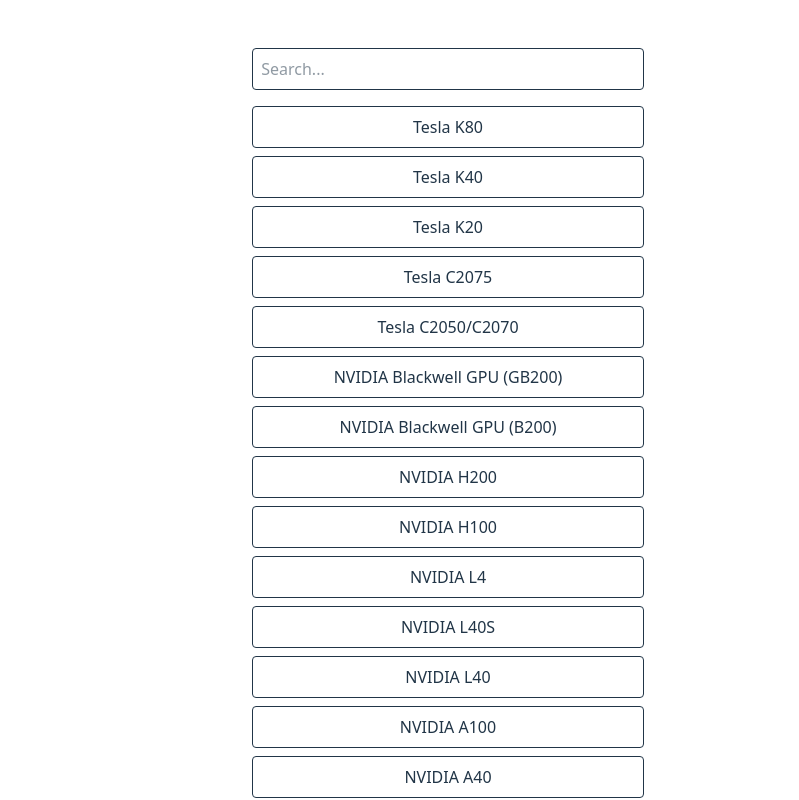
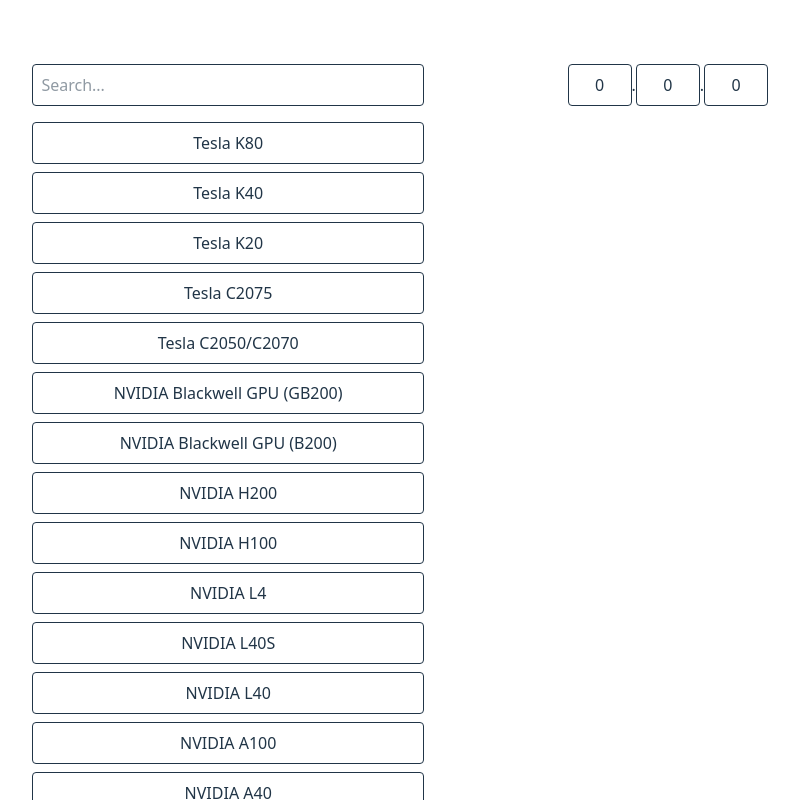
Before and after one commit to mashi6n/cudep-web, a React (Vite) app: page / in a window 1280 px wide. Shown: the top 800 px of the page, without its empty margins (192-991 px from the left). Built offline with nearby package versions, Linux system fonts and the light colour scheme.

Commit message:
feat: version inputを追加

```diff
--- a/src/App.tsx
+++ b/src/App.tsx
@@ -2,6 +2,7 @@
 import { useEffect } from "react"
 import "./App.css"
 import FilterSortList from "./components/FilterSortList"
+import VersionInput from "./components/VersionInput"
 import DepResolver from "./models/DepResolver"
 
 function App() {
@@ -25,10 +26,13 @@
 
   return (
     <>
-      <div>
-        {loading
-          ? <p>Loading...</p>
-          : <FilterSortList items={dep.gpus.map((gpu) => gpu.name)} onSelect={handleSelect} />}
+      <div className="grid md:grid-cols-2 gap-4 p-4">
+        <div>
+          {loading
+            ? <p>Loading...</p>
+            : <FilterSortList items={dep.gpus.map((gpu) => gpu.name)} onSelect={handleSelect} />}
+        </div>
+        <VersionInput onChange={(item) => console.log("Number input changed:", item)} />
       </div>
     </>
   )
--- a/src/components/FilterSortList.tsx
+++ b/src/components/FilterSortList.tsx
@@ -28,6 +28,7 @@
     console.log("Sorted Items:", _sortedItems)
     return _sortedItems
   }, [items, query])
+
   const handleSelect = (item: string) => {
     if (item === selected) {
       setSelected(null)
--- /dev/null
+++ b/src/components/VersionInput.tsx
@@ -0,0 +1,88 @@
+import React, { useEffect, useRef, useState } from "react"
+
+interface VersionInputValue {
+  major: number
+  minor: number
+  patch: number
+}
+
+interface VersionInputProps {
+  defaultValue?: VersionInputValue
+  onChange?: (value: VersionInputValue) => void
+}
+
+export default function VersionInput(
+  { defaultValue = { major: 0, minor: 0, patch: 0 }, onChange }: VersionInputProps,
+) {
+  const [version, setVersion] = useState<VersionInputValue>(defaultValue)
+  const majorRef = useRef<HTMLInputElement>(null)
+  const minorRef = useRef<HTMLInputElement>(null)
+  const patchRef = useRef<HTMLInputElement>(null)
+
+  // onChange 呼び出し
+  useEffect(() => {
+    onChange?.(version)
+  }, [version, onChange])
+
+  const handleKeyDown = (
+    e: React.KeyboardEvent<HTMLInputElement>,
+    nextRef?: React.RefObject<HTMLInputElement | null>,
+  ) => {
+    if (e.key === "." || e.key === "Tab") {
+      e.preventDefault()
+      nextRef?.current?.focus()
+    }
+    if (e.key === "Enter") {
+      e.preventDefault()
+      // unfocus the current input:
+      e.currentTarget.blur()
+    }
+  }
+
+  const handleChange =
+    (field: keyof VersionInputValue) => (e: React.ChangeEvent<HTMLInputElement>) => {
+      const raw = e.target.value
+      const num = raw === "" ? 0 : parseInt(raw.replace(/\D/g, ""), 10)
+      setVersion(prev => ({ ...prev, [field]: isNaN(num) ? 0 : num }))
+    }
+
+  return (
+    <div className="p-4 max-w-md mx-auto">
+      <input
+        ref={majorRef}
+        type="text"
+        inputMode="numeric"
+        pattern="\\d*"
+        className="w-16 text-center p-2 border rounded focus:outline-none focus:ring focus:border-blue-300"
+        value={version.major}
+        onChange={handleChange("major")}
+        onKeyDown={(e) => handleKeyDown(e, minorRef)}
+        placeholder="0"
+      />
+      <span className="select-none">.</span>
+      <input
+        ref={minorRef}
+        type="text"
+        inputMode="numeric"
+        pattern="\\d*"
+        className="w-16 text-center p-2 border rounded focus:outline-none focus:ring focus:border-blue-300"
+        value={version.minor}
+        onChange={handleChange("minor")}
+        onKeyDown={(e) => handleKeyDown(e, patchRef)}
+        placeholder="0"
+      />
+      <span className="select-none">.</span>
+      <input
+        ref={patchRef}
+        type="text"
+        inputMode="numeric"
+        pattern="\\d*"
+        className="w-16 text-center p-2 border rounded focus:outline-none focus:ring focus:border-blue-300"
+        value={version.patch}
+        onChange={handleChange("patch")}
+        onKeyDown={(e) => handleKeyDown(e, majorRef)}
+        placeholder="0"
+      />
+    </div>
+  )
+}
```
